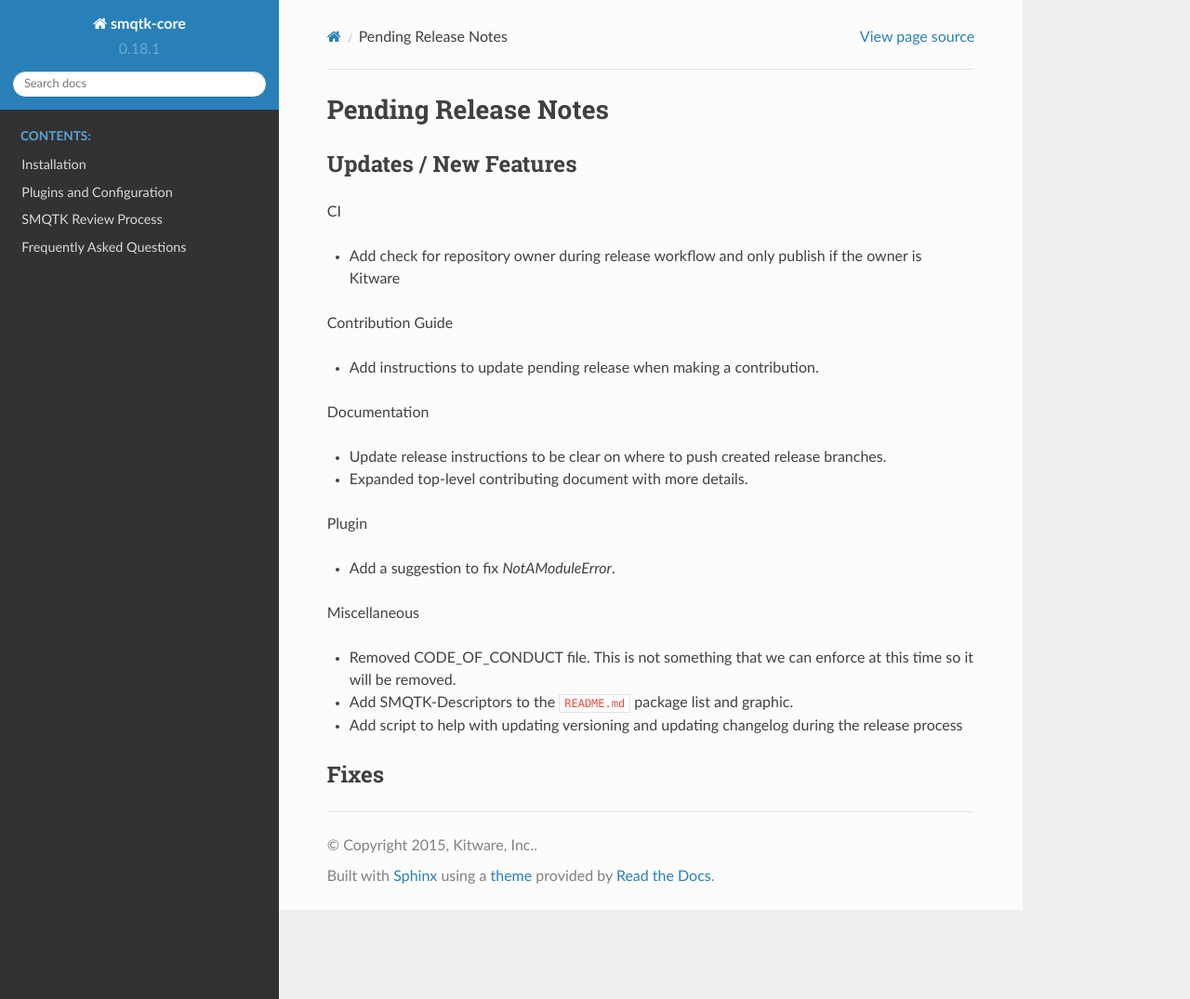
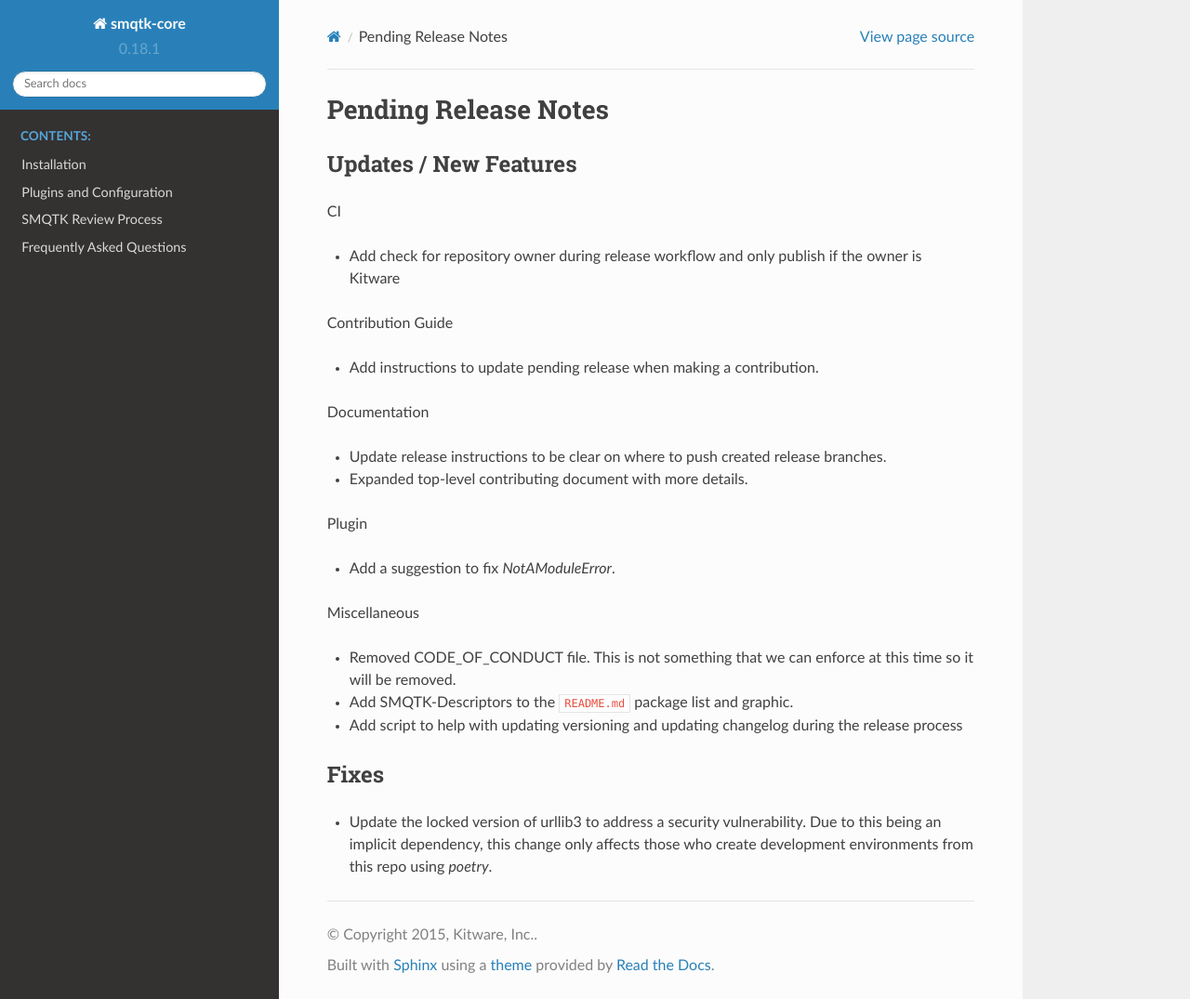
Before and after one commit to Kitware/SMQTK-Core, a Sphinx documentation site: the page built from docs/release_notes/pending_release.rst, in a window 1280 px wide and 1075 px high. Shown: the whole window at 93% size. Built offline with Sphinx 7.4.7 and the Read the Docs theme 2.0.0, drawn with Linux system fonts in a browser that asks for light colours; pages that are not in the unit, such as notebooks, are missing from menus; the version number is read from the project's files by our own code.

Commit message:
add release note

```diff
--- a/docs/release_notes/pending_release.rst
+++ b/docs/release_notes/pending_release.rst
@@ -36,3 +36,7 @@ Miscellaneous
 
 Fixes
 -----
+
+* Update the locked version of urllib3 to address a security vulnerability.
+  Due to this being an implicit dependency, this change only affects those who
+  create development environments from this repo using `poetry`.
```
